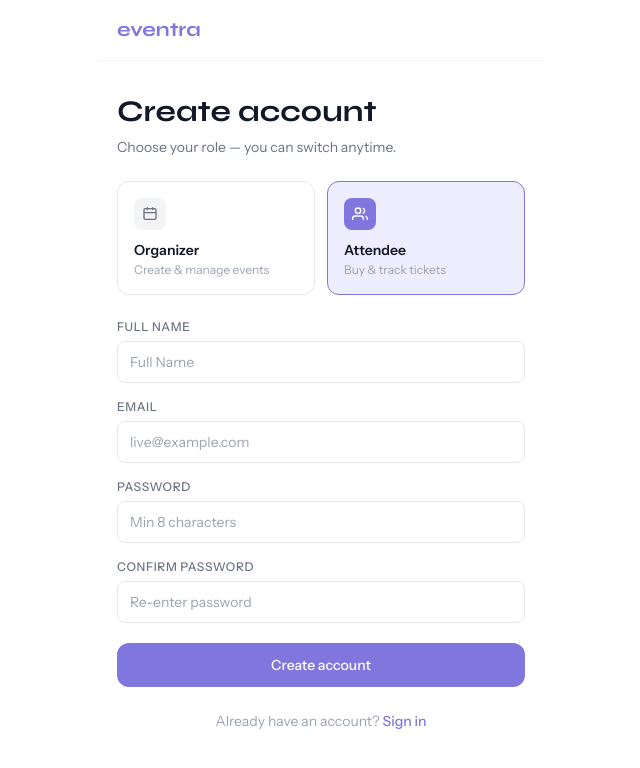
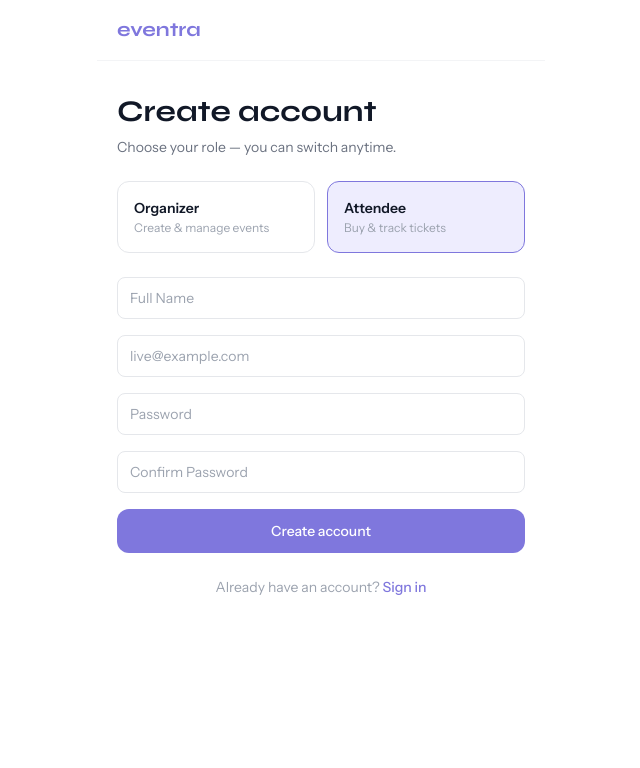
Before and after one commit to JoTM-stack/Eventra, a Next.js app in the folder Eventra/: page /auth/signup in a window 1280 px wide. Shown: the top 768 px of the page, without its empty margins (319-959 px from the left). Built offline with nearby package versions, Linux system fonts and the light colour scheme.

Commit message:
Update page.tsx

```diff
--- a/Eventra/app/auth/signup/page.tsx
+++ b/Eventra/app/auth/signup/page.tsx
@@ -1,30 +1,40 @@
 'use client'
 
-import { useState } from 'react'
+import { Suspense, useState } from 'react'
 import Link from 'next/link'
 import { useRouter, useSearchParams } from 'next/navigation'
 import { createClient } from '@/lib/supabase/client'
 
-export default function SignupPage() {
+function SignupContent() {
   const router = useRouter()
   const params = useSearchParams()
-  const defaultRole = (params.get('role') === 'organizer' ? 'organizer' : 'attendee') as 'organizer' | 'attendee'
 
-  const [role, setRole] = useState<'organizer' | 'attendee'>(defaultRole)
+  const defaultRole =
+    params.get('role') === 'organizer'
+      ? 'organizer'
+      : 'attendee'
+
+  const [role, setRole] =
+    useState<'organizer' | 'attendee'>(
+      defaultRole
+    )
+
   const [fullName, setFullName] = useState('')
   const [email, setEmail] = useState('')
   const [password, setPassword] = useState('')
+  const [confirmPassword, setConfirmPassword] =
+    useState('')
   const [error, setError] = useState('')
   const [loading, setLoading] = useState(false)
-  const [confirmPassword, setConfirmPassword] = useState('')
 
-  async function handleSignup(e: React.FormEvent) {
+  async function handleSignup(
+    e: React.FormEvent
+  ) {
     e.preventDefault()
 
     setLoading(true)
     setError('')
 
-  // PASSWORD MATCH CHECK
     if (password !== confirmPassword) {
       setError('Passwords do not match')
       setLoading(false)
@@ -32,14 +42,16 @@ if (password !== confirmPassword) {
     }
 
     try {
-    // 1. GET USER IP
-    const ipRes = await fetch('https://api.ipify.org?format=json')
+      const ipRes = await fetch(
+        'https://api.ipify.org?format=json'
+      )
+
       const ipData = await ipRes.json()
-
       const ip = ipData.ip
 
-    // 2. CHECK LIMITS
-    const validateRes = await fetch('/api/validate-signup', {
+      const validateRes = await fetch(
+        '/api/validate-signup',
+        {
           method: 'POST',
           headers: {
             'Content-Type': 'application/json',
@@ -49,9 +61,11 @@ if (password !== confirmPassword) {
             role,
             ip,
           }),
-    })
+        }
+      )
 
-    const validateData = await validateRes.json()
+      const validateData =
+        await validateRes.json()
 
       if (!validateData.success) {
         setError(validateData.message)
@@ -59,10 +73,10 @@ if (password !== confirmPassword) {
         return
       }
 
-    // 3. CREATE ACCOUNT
       const supabase = createClient()
 
-    const { error } = await supabase.auth.signUp({
+      const { error } =
+        await supabase.auth.signUp({
           email,
           password,
           options: {
@@ -80,7 +94,6 @@ if (password !== confirmPassword) {
         return
       }
 
-    // 4. REDIRECT
       router.push(
         role === 'organizer'
           ? '/organizer/dashboard'
@@ -88,38 +101,42 @@ if (password !== confirmPassword) {
       )
 
       router.refresh()
-
     } catch (err) {
-
       console.log(err)
 
       setError(
         err instanceof Error
           ? err.message
           : 'Something went wrong.'
-
       )
-
     } finally {
-
       setLoading(false)
-
     }
   }
 
   return (
     <div className="max-w-md mx-auto min-h-screen flex flex-col">
       <nav className="flex items-center justify-between px-5 py-4 border-b border-gray-100">
-        <Link href="/" className="font-display font-bold text-xl text-brand">eventra</Link>
+        <Link
+          href="/"
+          className="font-display font-bold text-xl text-brand"
+        >
+          eventra
+        </Link>
       </nav>
 
       <div className="flex-1 px-5 pt-8">
-        <h1 className="font-display text-3xl font-bold mb-2">Create account</h1>
-        <p className="text-gray-500 text-sm mb-6">Choose your role — you can switch anytime.</p>
+        <h1 className="font-display text-3xl font-bold mb-2">
+          Create account
+        </h1>
 
-        {/* Role picker */}
+        <p className="text-gray-500 text-sm mb-6">
+          Choose your role — you can switch anytime.
+        </p>
+
         <div className="grid grid-cols-2 gap-3 mb-6">
-          {(['organizer', 'attendee'] as const).map(r => (
+          {(['organizer', 'attendee'] as const).map(
+            r => (
               <button
                 key={r}
                 type="button"
@@ -130,69 +147,107 @@ if (password !== confirmPassword) {
                     : 'border-gray-200 bg-white hover:border-gray-300'
                 }`}
               >
-              <div className={`w-8 h-8 rounded-lg mb-2.5 flex items-center justify-center ${role === r ? 'bg-brand text-white' : 'bg-gray-100 text-gray-500'}`}>
-                {r === 'organizer' ? (
-                  <svg className="w-4 h-4" fill="none" stroke="currentColor" strokeWidth={2} viewBox="0 0 24 24">
-                    <rect x="3" y="4" width="18" height="16" rx="2"/><path d="M16 2v4M8 2v4M3 10h18"/>
-                  </svg>
-                ) : (
-                  <svg className="w-4 h-4" fill="none" stroke="currentColor" strokeWidth={2} viewBox="0 0 24 24">
-                    <path d="M17 21v-2a4 4 0 00-4-4H5a4 4 0 00-4 4v2"/><circle cx="9" cy="7" r="4"/>
-                    <path d="M23 21v-2a4 4 0 00-3-3.87"/><path d="M16 3.13a4 4 0 010 7.75"/>
-                  </svg>
+                <div className="text-sm font-semibold capitalize">
+                  {r}
+                </div>
+
+                <div className="text-xs text-gray-400 mt-0.5">
+                  {r === 'organizer'
+                    ? 'Create & manage events'
+                    : 'Buy & track tickets'}
+                </div>
+              </button>
+            )
           )}
         </div>
-              <div className="text-sm font-semibold capitalize">{r}</div>
-              <div className="text-xs text-gray-400 mt-0.5">
-                {r === 'organizer' ? 'Create & manage events' : 'Buy & track tickets'}
-              </div>
-            </button>
-          ))}
-        </div>
 
-        <form onSubmit={handleSignup} className="flex flex-col gap-4">
-          <div>
-            <label className="block text-xs font-medium text-gray-500 uppercase tracking-wider mb-1.5">Full name</label>
-            <input type="text" required value={fullName} onChange={e => setFullName(e.target.value)} placeholder="Full Name" className="input" />
-          </div>
-          <div>
-            <label className="block text-xs font-medium text-gray-500 uppercase tracking-wider mb-1.5">Email</label>
-            <input type="email" required value={email} onChange={e => setEmail(e.target.value)} placeholder="live@example.com" className="input" />
-          </div>
-          <div>
-            <label className="block text-xs font-medium text-gray-500 uppercase tracking-wider mb-1.5">Password</label>
-            <input type="password" required minLength={8} value={password} onChange={e => setPassword(e.target.value)} placeholder="Min 8 characters" className="input" />
-          </div>
-          <div>
-  <label className="block text-xs font-medium text-gray-500 uppercase tracking-wider mb-1.5">
-    Confirm Password
-  </label>
+        <form
+          onSubmit={handleSignup}
+          className="flex flex-col gap-4"
+        >
+          <input
+            type="text"
+            required
+            value={fullName}
+            onChange={e =>
+              setFullName(e.target.value)
+            }
+            placeholder="Full Name"
+            className="input"
+          />
+
+          <input
+            type="email"
+            required
+            value={email}
+            onChange={e =>
+              setEmail(e.target.value)
+            }
+            placeholder="live@example.com"
+            className="input"
+          />
+
+          <input
+            type="password"
+            required
+            minLength={8}
+            value={password}
+            onChange={e =>
+              setPassword(e.target.value)
+            }
+            placeholder="Password"
+            className="input"
+          />
 
           <input
             type="password"
             required
             minLength={8}
             value={confirmPassword}
-    onChange={e => setConfirmPassword(e.target.value)}
-    placeholder="Re-enter password"
+            onChange={e =>
+              setConfirmPassword(
+                e.target.value
+              )
+            }
+            placeholder="Confirm Password"
             className="input"
           />
-</div>
 
           {error && (
-            <div className="bg-red-50 border border-red-100 text-red-700 text-sm rounded-xl px-4 py-3">{error}</div>
+            <div className="bg-red-50 border border-red-100 text-red-700 text-sm rounded-xl px-4 py-3">
+              {error}
+            </div>
           )}
 
-          <button type="submit" disabled={loading} className="btn-primary mt-1">
-            {loading ? 'Creating account…' : 'Create account'}
+          <button
+            type="submit"
+            disabled={loading}
+            className="btn-primary"
+          >
+            {loading
+              ? 'Creating account…'
+              : 'Create account'}
           </button>
         </form>
 
         <p className="text-center text-sm text-gray-400 mt-6">
           Already have an account?{' '}
-          <Link href="/auth/login" className="text-brand font-medium">Sign in</Link>
+          <Link
+            href="/auth/login"
+            className="text-brand font-medium"
+          >
+            Sign in
+          </Link>
         </p>
       </div>
     </div>
   )
 }
+
+export default function SignupPage() {
+  return (
+    <Suspense fallback={<div>Loading...</div>}>
+      <SignupContent />
+    </Suspense>
+  )
+}
```
Lines whose indentation alone changed are shown as unchanged.
